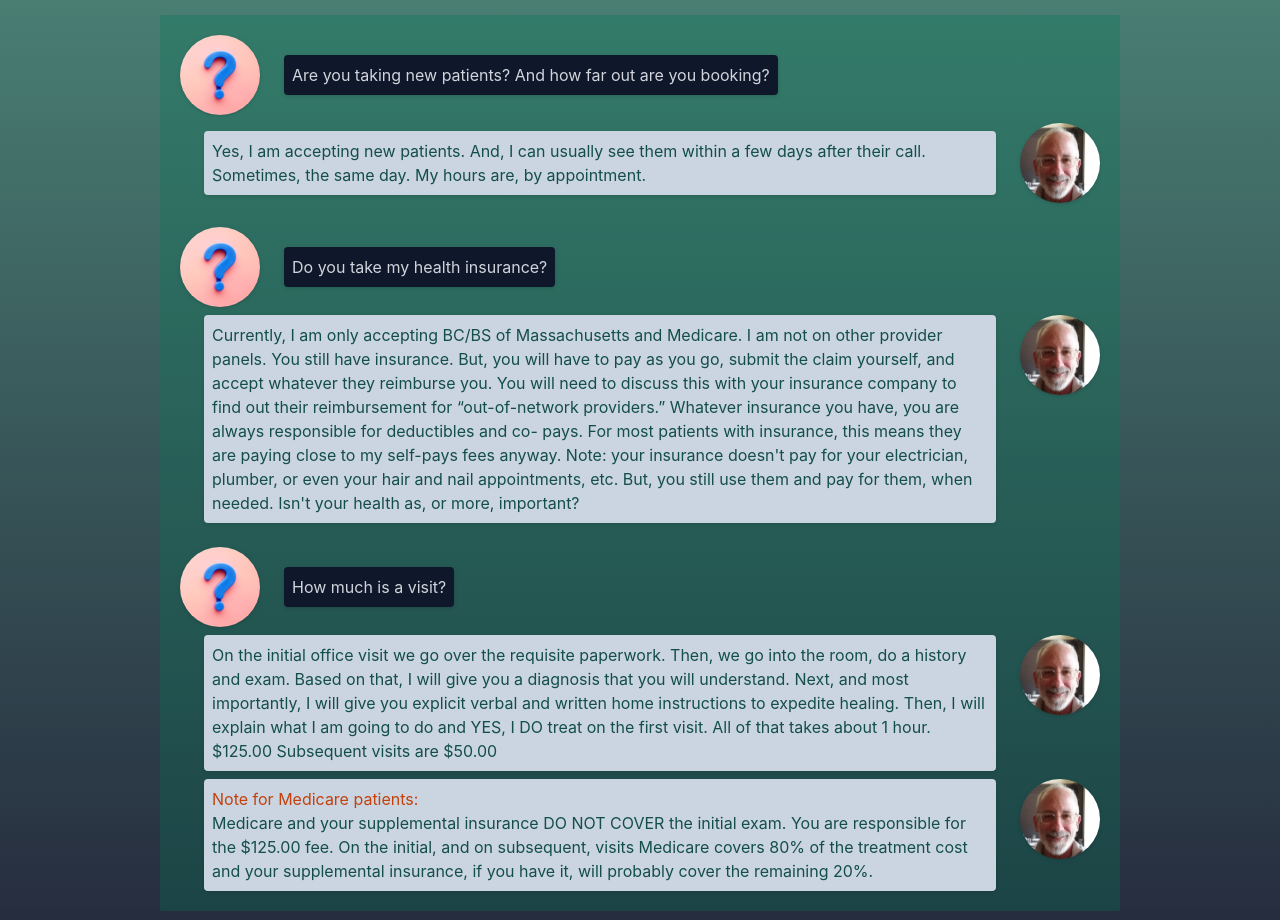
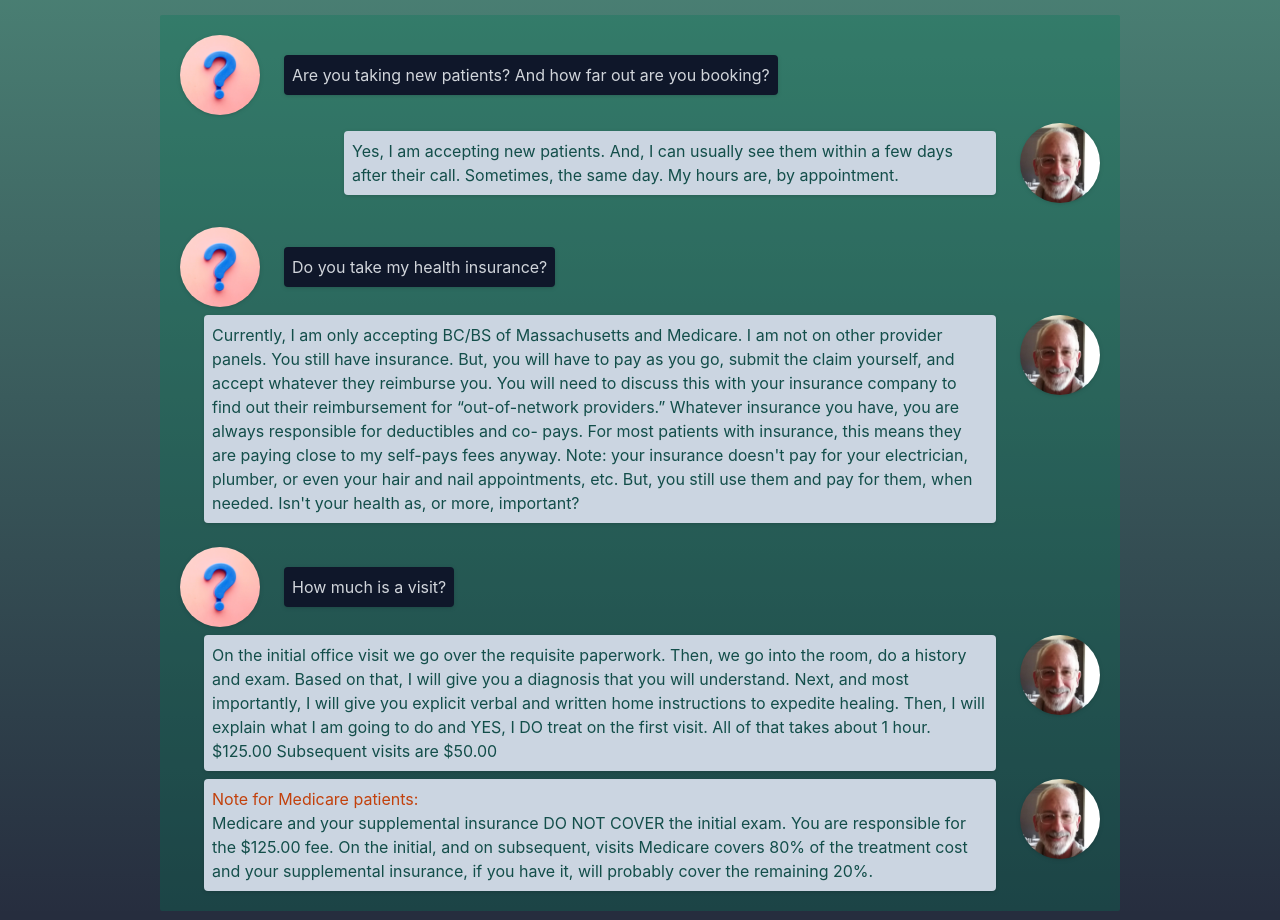
Before and after one commit to maxmay94/dr_may_2, a React (Vite) app: page / in a window 1280 px wide. Shown: the part 2940-3860 px from the top of the page. Built offline with nearby package versions, Linux system fonts and the light colour scheme.

Commit message:
fix weird spacing in FAQ at large screen size

```diff
--- a/src/components/answer/Answer.jsx
+++ b/src/components/answer/Answer.jsx
@@ -1,8 +1,8 @@
-const Answer = ({answer, note}) => {
+const Answer = ({answer, note, small}) => {
   let dr_pic = "/images/dad_recent.jpeg"
   return (
     <>
-      <div className="flex mt-2 pl-5">
+      <div className={small ? 'flex mt-2 lg:pl-40 pl-5' : 'flex mt-2 pl-5'}>
         <div className="bg-slate-300 text-teal-900 m-1 my-auto p-2 drop-shadow rounded">
           { note &&
             <div className="text-orange-700">
--- a/src/components/faq/FAQ.jsx
+++ b/src/components/faq/FAQ.jsx
@@ -19,7 +19,7 @@ const FAQ = () => {
         <div className="md:w-3/4 md:text-base text-sm md:bg-emerald-700/30  rounded-sm p-5 mx-auto">
 
           <Question question={'Are you taking new patients? And how far out are you booking?'}/>
-          <Answer  answer={'Yes, I am accepting new patients. And, I can usually see them within a few days after their call. Sometimes, the same day. My hours are, by appointment.'} />
+          <Answer small={true} answer={'Yes, I am accepting new patients. And, I can usually see them within a few days after their call. Sometimes, the same day. My hours are, by appointment.'} />
           <br />
 
           <Question question={'Do you take my health insurance?'} />
```
